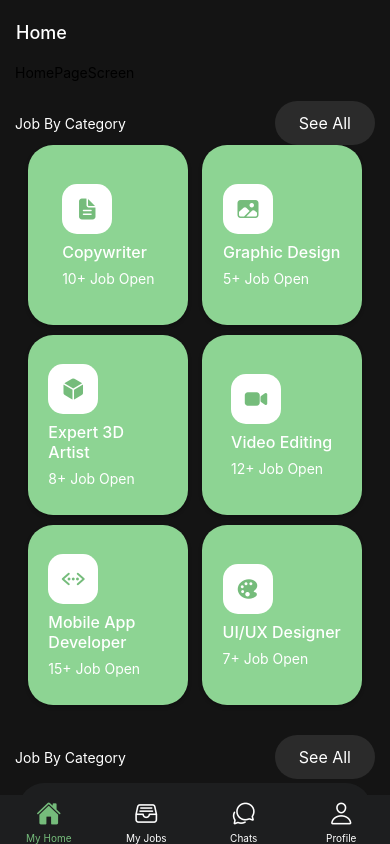
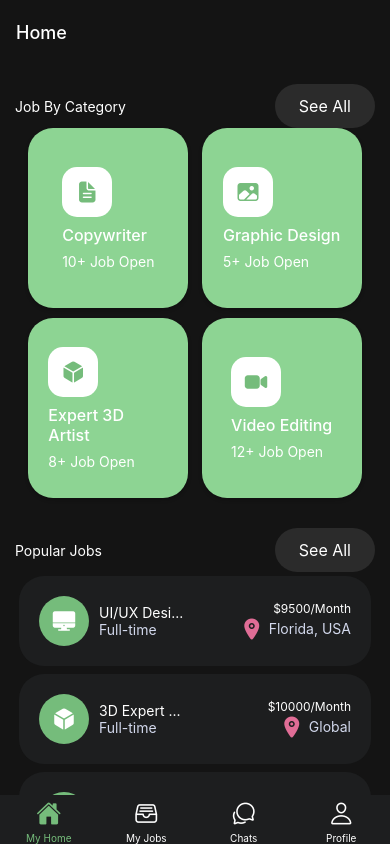
Before and after one commit to stephen-gift/RNJobFinder, a React Native app: screen /Home in a window 390 px wide. Built offline with nearby package versions, Linux system fonts and the light colour scheme.

Commit message:
Jobs by category see all

```diff
--- a/App.js
+++ b/App.js
@@ -12,6 +12,7 @@ import {
 import {
   FilterContainer,
   FilterDetailsContainer,
+  HomePageContainer,
   JobByCategoryContainer,
   PopularJobsContainer,
 } from "./containers";
@@ -82,7 +83,7 @@ const HomeStack = () => (
   <Stack.Navigator screenOptions={stackScreenOptions}>
     <Stack.Screen
       name="Home"
-      component={HomePageScreen}
+      component={HomePageContainer}
       options={{
         title: "Home",
       }}
--- a/components/Card/JobFinderGeneralCard.js
+++ b/components/Card/JobFinderGeneralCard.js
@@ -1,8 +1,8 @@
-import { StyleSheet, Text, View } from "react-native";
+import { ScrollView, StyleSheet, Text, View } from "react-native";
 import React from "react";
 
 export default function JobFinderGeneralCard({ children }) {
-  return <View style={styles.generalCard}>{children}</View>;
+  return <ScrollView style={styles.generalCard}>{children}</ScrollView>;
 }
 
 const styles = StyleSheet.create({ generalCard: { paddingHorizontal: 15 } });
--- a/containers/Homepage/HomePageContainer.js
+++ b/containers/Homepage/HomePageContainer.js
@@ -4,15 +4,16 @@ import { JOBDATA, TECHJOBSDATA } from "../../constants/Data/DummyData";
 import JobFinderCard from "../../components/Card/JobFinderCard";
 import { JobFinderSeeAll } from "../../components/Button";
 import JobFinderJobCard from "../../components/Card/JobFinderJobCard";
+import { JobFinderGeneralCard } from "../../components/Card";
 
-export default function HomePageContainer() {
+export default function HomePageContainer({ navigation }) {
   const renderJobFinderCards = () => {
     const pairs = [];
-    const first6Items = JOBDATA.slice(0, 6); // Limit to the first 6 items
+    const first4Items = JOBDATA.slice(0, 4); // Limit to the first 6 items
 
-    for (let i = 0; i < first6Items.length; i += 2) {
+    for (let i = 0; i < first4Items.length; i += 2) {
       // Create pairs of items (2 columns)
-      const pair = first6Items.slice(i, i + 2);
+      const pair = first4Items.slice(i, i + 2);
       pairs.push(pair);
     }
     return pairs.map((pair, index) => (
@@ -29,22 +30,31 @@ export default function HomePageContainer() {
     ));
   };
 
-
-
-
+  const handleJobsByCategorySeeAll = () => {
+    navigation.navigate("Jobs By Category");
+  };
+  const handlePopularJobsSeeAll = () => {
+    navigation.navigate("Popular Jobs");
+  };
 
   return (
-    <ScrollView>
+    <JobFinderGeneralCard>
       <View>
-        <JobFinderSeeAll title="Job By Category" />
+        <JobFinderSeeAll
+          title="Job By Category"
+          onPress={handleJobsByCategorySeeAll}
+        />
       </View>
 
       {renderJobFinderCards()}
 
       <View>
-        <JobFinderSeeAll title="Job By Category" />
+        <JobFinderSeeAll
+          title="Popular Jobs"
+          onPress={handlePopularJobsSeeAll}
+        />
       </View>
-      {TECHJOBSDATA.slice(0,5).map((item) => (
+      {TECHJOBSDATA.slice(0, 5).map((item) => (
         <JobFinderJobCard
           key={item.id}
           icon={item.icon}
@@ -54,7 +64,7 @@ export default function HomePageContainer() {
           country={item.country}
         />
       ))}
-    </ScrollView>
+    </JobFinderGeneralCard>
   );
 }
 
--- a/containers/Homepage/JobByCategoryContainer.js
+++ b/containers/Homepage/JobByCategoryContainer.js
@@ -1,12 +1,37 @@
-import { StyleSheet, Text, View } from 'react-native'
-import React from 'react'
+import { StyleSheet, Text, View } from "react-native";
+import React from "react";
+import { JobFinderCard, JobFinderGeneralCard } from "../../components/Card";
+import { JOBDATA } from "../../constants/Data/DummyData";
 
 export default function JobByCategoryContainer() {
-  return (
-    <View>
-      <Text>JobByCategoryContainer</Text>
-    </View>
-  )
+  const renderJobFinderCards = () => {
+    const pairs = [];
+
+    for (let i = 0; i < JOBDATA.length; i += 2) {
+      // Create pairs of items (2 columns)
+      const pair = JOBDATA.slice(i, i + 2);
+      pairs.push(pair);
+    }
+    return pairs.map((pair, index) => (
+      <View key={index} style={styles.columnWrapper}>
+        {pair.map((item) => (
+          <JobFinderCard
+            key={item.id}
+            icon={item.icon}
+            jobCount={item.number}
+            title={item.category}
+          />
+        ))}
+      </View>
+    ));
+  };
+
+  return <JobFinderGeneralCard>{renderJobFinderCards()}</JobFinderGeneralCard>;
 }
 
-const styles = StyleSheet.create({})
+const styles = StyleSheet.create({
+  columnWrapper: {
+    flexDirection: "row",
+    justifyContent: "space-evenly",
+  },
+});
```
